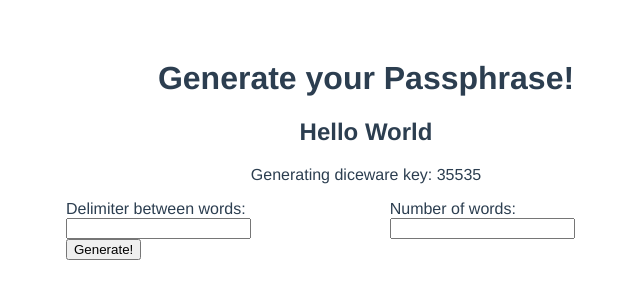
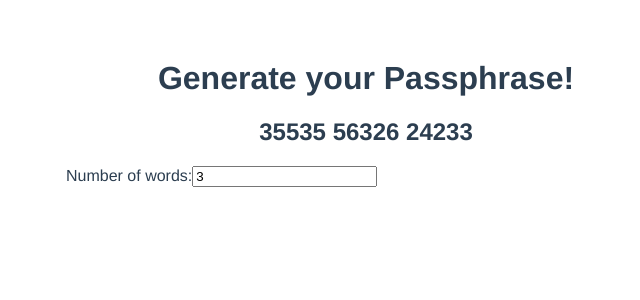
Before and after one commit to jonathanyeong/diceware_passphrase_gen, a Vue app: page / in a window 1280 px wide. Shown: the top 300 px of the page, without its empty margins (274-914 px from the left). Built offline with nearby package versions, Linux system fonts and the light colour scheme.

Commit message:
Set a default generated password

```diff
--- a/src/App.vue
+++ b/src/App.vue
@@ -1,9 +1,6 @@
 <template>
   <div id="app">
     <h1>Generate your Passphrase!</h1>
-    <h2>
-      {{passphrase}}
-    </h2>
     <PassphraseForm />
   </div>
 </template>
@@ -18,7 +15,6 @@ export default {
   },
   data() {
     return {
-      passphrase: "Hello World", // Replace this with the randomized numbers
       dicewarePassphrases: [
         { id: 11111, val: 'abacus' },
         { id: 32643, val: 'grief' },
--- a/src/components/PassphraseForm.vue
+++ b/src/components/PassphraseForm.vue
@@ -1,21 +1,19 @@
 <template>
 <div class="container">
-  <p>
-    Generating diceware key: {{ key }}
-  </p>
-  <form class="passphrase-form">
+  <h2>
+    {{passphrase}}
+  </h2>
+
+  <form @submit.prevent="onSubmit" class="passphrase-form">
     <div class="form-fields">
-      <div class="field">
+      <!-- <div class="field">
         <label for="delimiter">Delimiter between words:</label>
         <input type="text" id="delimiter" name="delimiter" maxlength="1">
-      </div>
+      </div> -->
       <div class="field">
         <label for="numWords">Number of words:</label>
-        <input type="number" id="numWords" name="numWords">
+        <input v-model.number="wordCount" @change="newPassphrase(wordCount)" type="number" id="numWords" name="numWords" />
       </div>
-    </div>
-    <div class="form-submit">
-      <input type="submit" value="Generate!">
     </div>
   </form>
 </div>
@@ -35,12 +33,27 @@ function genDicewareKey() {
          getRndInteger(1, 6) * 10000;
 }
 
+function genPassphrase(num, delimiter) {
+  let newPassphrase = []
+  for(let i = 0; i < num; i++) {
+    newPassphrase.push(genDicewareKey())
+  }
+  return newPassphrase.join(delimiter);
+}
+
 export default {
   name: 'PassphraseForm',
   data() {
     return {
-      key: genDicewareKey()
+      passphrase: genPassphrase(3, " "),
+      wordCount: 3
     }
+  },
+  methods: {
+    newPassphrase(wordCount) {
+      this.passphrase = genPassphrase(wordCount, " ")
+    },
+
   }
 }
 </script>
```
